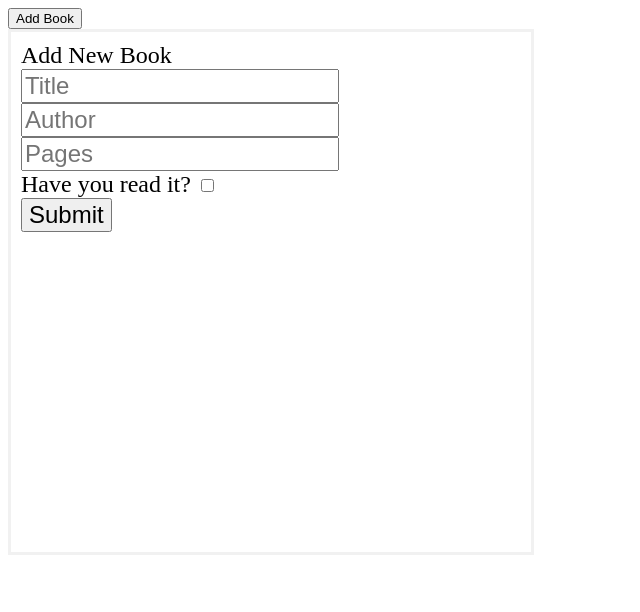
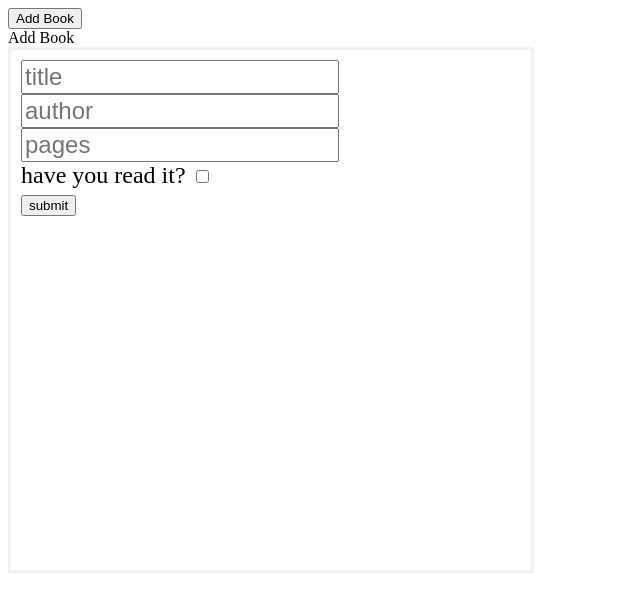
Before and after one commit to Sameer5858/library, a plain HTML site: page index.html in a window 1280 px wide. Shown: the whole page, without its empty margins (0-640 px from the left). Drawn offline with Linux system fonts and the light colour scheme.

Commit message:
added modal

```diff
--- a/index.html
+++ b/index.html
@@ -9,23 +9,21 @@
     <script src="scripts.js" defer></script>
   </head>
   <body>
-    <div><button id="addbookpopup">Add Book</button></div>
-    <div class="form">
-      <div class="formhead">Add New Book</div>
-      <div><input type="text" placeholder="Title" id="title" /></div>
-      <div><input type="text" placeholder="Author" id="author" /></div>
-      <div><input type="text" placeholder="Pages" id="pages" /></div>
-      <div class="read">
+    <div><button id="addbook">Add Book</button></div>
+    <div class="modal">
+      <div class="modal-header">Add Book</div>
+      <div class="form">
+        <input type="text" name="" placeholder="title" id="title" />
+        <input type="text" name="" placeholder="author" id="author" />
+        <input type="text" name="" placeholder="pages" id="pages" />
         <div>
-          <label for="read">Have you read it?</label>
-          <input type="checkbox" id="isRead" />
+          <label for="readcheckbox">have you read it?</label>
+          <input type="checkbox" name="" id="readcheckbox" />
         </div>
-      </div>
-      <div>
-        <input type="submit" id="submit" />
+        <button>submit</button>
       </div>
     </div>
-
-    <div id="cards-container"></div>
+    <div id="overlay"></div>
+    <div id="container"></div>
   </body>
 </html>
```
